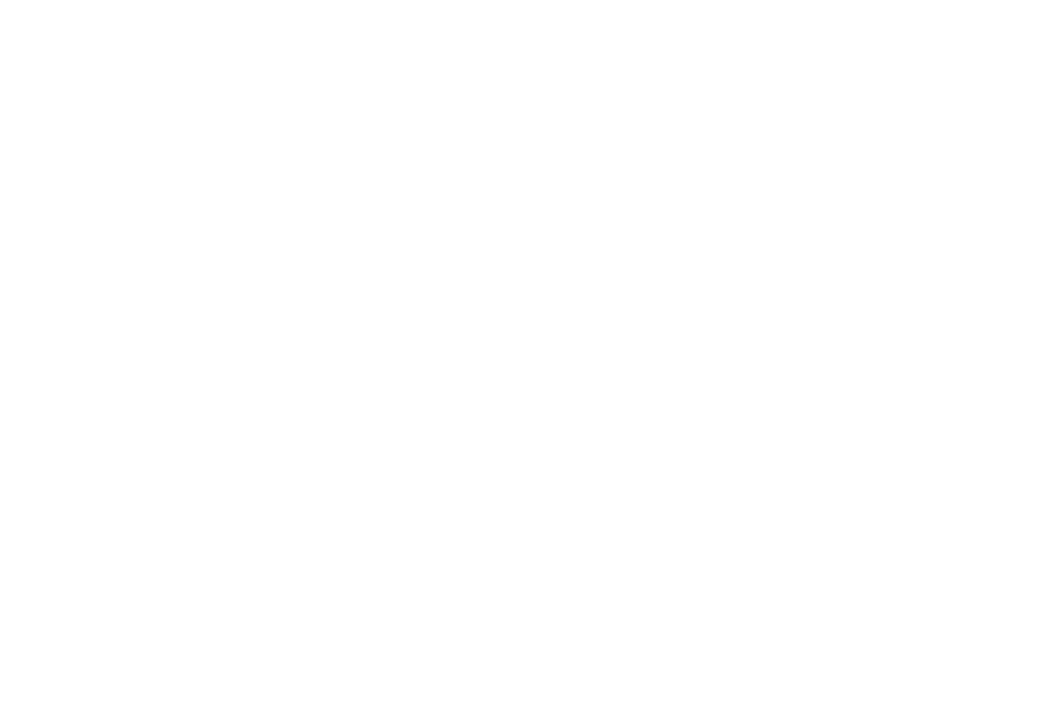
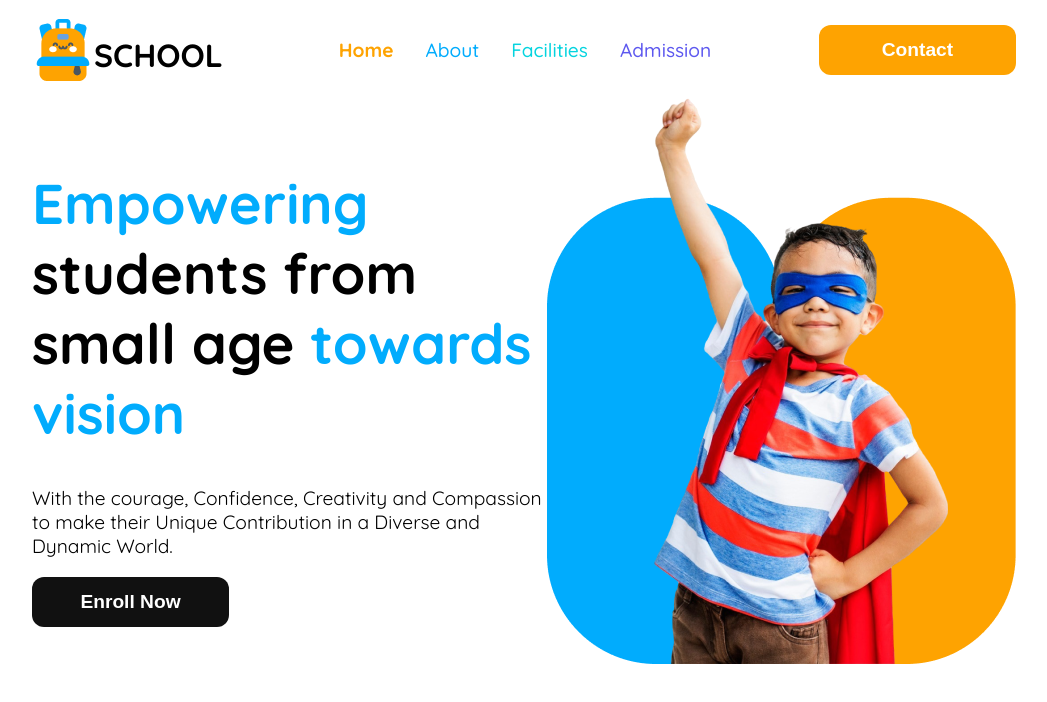
Before and after one commit to Rudromakhmud/Assingment-002, a plain HTML site: page index.html in a window 1280 px wide. Shown: the whole page, without its empty margins (116-1163 px from the left). Drawn offline with Linux system fonts and the light colour scheme.

Commit message:
added navbar and banner

```diff
--- a/index.html
+++ b/index.html
@@ -6,8 +6,36 @@
     <title>School</title>
     <link rel="stylesheet" href="styles/school.css">
 </head>
-    <body>
-    <header>
+    <body class="quicksand-regular">
+    <header class="border">
+        <nav class="navbar display-flex">
+        <div class="display-flex brand-name-title">
+            <img class="brand-title" src="images/logo.png" alt="">
+            <h1 class="brand-name">SCHOOL</h1>
+        </div>
+            <ul class="nav-link display-flex">
+                <li class="nav-item"><a href="" class="nav-link orange home">Home</a></li>
+                <li class="nav-item"><a href="" class="nav-link sky-blue">About</a></li>
+                <li class="nav-item"><a href="" class="nav-link Facilities">Facilities</a></li>
+                <li class="nav-item"><a href="" class="nav-link Admission">Admission</a></li>
+            </ul>
+        <div>
+            <button class="contact-btn">Contact</button>
+        </div>
+        </nav>
+        <div class="banner display-flex">
+            <div class="banner-contant">
+            <h1 class="banner-title"><span class="sky-blue">Empowering</span>
+                students from small age <span class="sky-blue">towards vision</span></h1>
+            <p class="banner-description">With the courage, Confidence,
+                Creativity and Compassion to make their
+                Unique Contribution in a Diverse and Dynamic World.</p>
+            <button class="banner-btn">Enroll Now</button>
+            </div>
+            <div class="banner-img">
+                <img src="/images/hero-kids.png" alt="happy kid">
+            </div>
+        </div>
     </header>
     <main>
     </main>
--- a/styles/school.css
+++ b/styles/school.css
@@ -1 +1,113 @@
-@import url('https://fonts.googleapis.com/css2?family=Fira+Sans:ital,wght@0,100;0,200;0,300;0,400;0,500;0,600;0,700;0,800;0,900;1,100;1,200;1,300;1,400;1,500;1,600;1,700;1,800;1,900&family=Quicksand:wght@300..700&display=swap');
+@import url('https://fonts.googleapis.com/css2?family=Quicksand:wght@300..700&display=swap');
+.quicksand-regular {
+    font-family: "Quicksand", serif;
+    font-optical-sizing: auto;
+    font-weight: 400;
+    font-style: normal;
+  }
+/* shared styles */
+.display-flex{
+    display: flex;
+}
+.black{
+    color: #111111;
+}
+.orange{
+    color: #FEA301;
+}
+.sky-blue{
+    color: #01ACFD;
+}
+/* header styles */
+.brand-name-title{
+    align-items: center;
+}
+/* .border{
+    border: 0.5px;
+    border-style: inset;
+    border-color: #FEA301;
+} */
+/* navbar related style */
+.navbar{
+    justify-content: space-between;
+    align-items: center;
+    max-width: 1440px;
+    margin: 0 140px;
+}
+.brand-title{
+    width: 62px;
+    height: 62px;
+}
+.brand-name{
+    width: 129px;
+    height: 30px;
+    font-weight: bold;
+    font-size: 2rem;
+}
+.nav-item{
+    list-style: none;
+    margin-right: 32px;
+}
+.nav-link{
+    text-decoration: none;
+    font-size: 1.2rem;
+    font-weight: 500;
+}
+.home{
+    font-weight: bold;
+}
+.Facilities{
+    color: #05D4DF;
+}
+.Admission{
+    color: #5D58EF;
+}
+.contact-btn{
+    width: 197px;
+    height: 50px;
+    padding: 10px;
+    border-radius: 12px;
+    border: none;
+    background-color: #FEA301;
+    color: #ffffff;
+    font-weight: 700;
+    font-size: 1.2rem;
+}
+/* bannar related style */
+.banner{
+    max-width: 1440px;
+    height: 575px;
+    margin: 0 140px;
+    justify-content: space-between;
+    align-items: center;
+}
+.banner-contant{
+    max-width: 640px;
+}
+.banner-title{
+    font-size: 3.5rem;
+    font-weight: bold;
+}
+.banner-description{
+    font-size: 1.2rem;
+}
+.banner-img{
+    width: 100%;
+}
+.banner-btn{
+    width: 197px;
+    height: 50px;
+    padding: 10px;
+    border-radius: 12px;
+    border: none;
+    background-color: #111111;
+    color: #ffffff;
+    font-weight: bold;
+    font-size: 1.2em;
+}
+/* responsive media query */
+@media screen and (max-width: 576px) {
+    .navbar, .nav-link, .banner {
+        flex-direction: column;
+    }
+}
```
